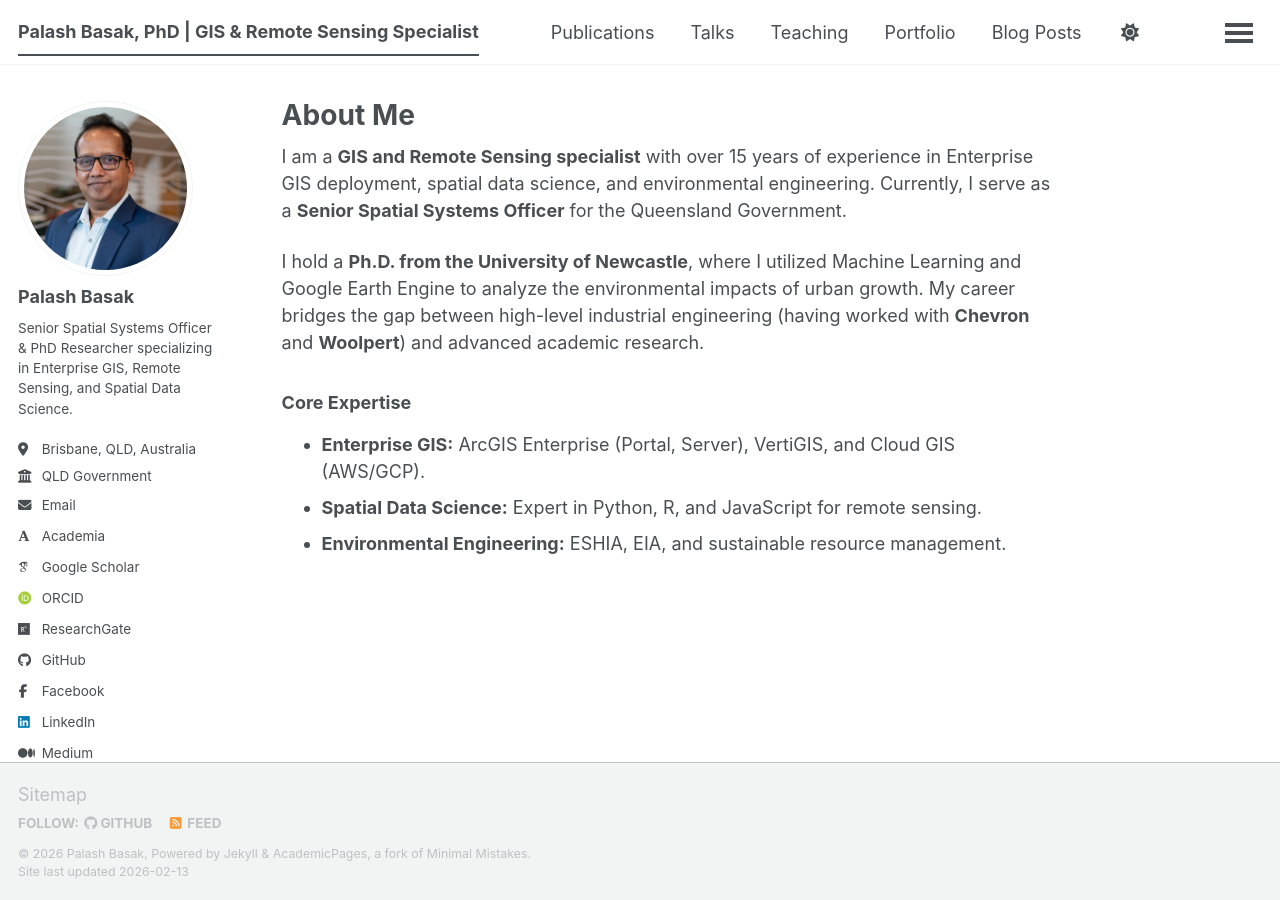
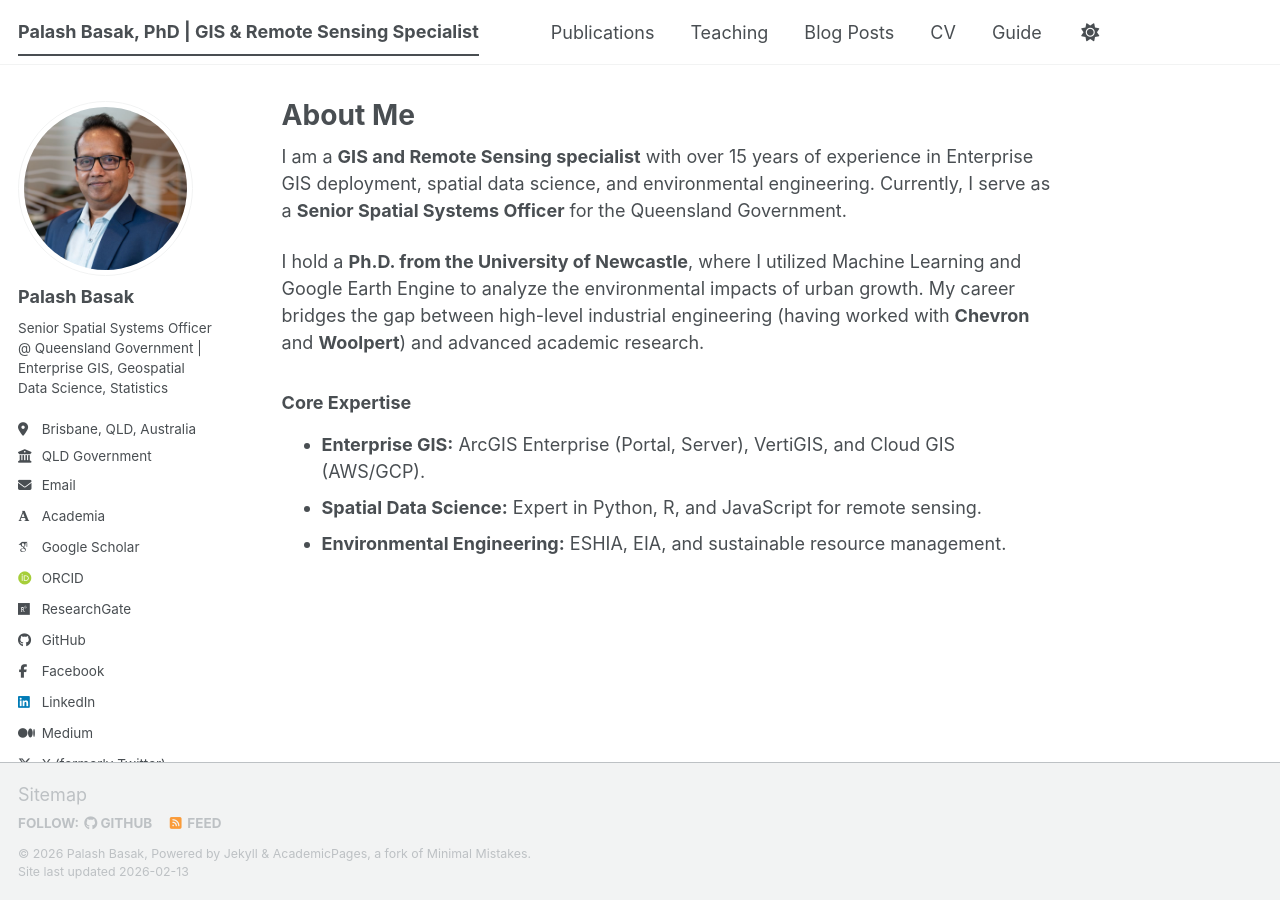
Before and after one commit to basakpalash/basakpalash.github.io, a Jekyll site: the page built from _pages/about.md, in a window 1280 px wide. Built offline with Jekyll 4.4.1, drawn with Linux system fonts in a browser that asks for light colours; some web fonts are replaced; a script bundle is joined from its source files by our own code; library files that are not in the unit come from our copies.

Commit message:
Updated primary and nagigation config file

```diff
--- a/_config.yml
+++ b/_config.yml
@@ -26,7 +26,7 @@
   avatar           : "profile.png"
   name             : "Palash Basak"
   pronouns         : # example: "she/her"
-  bio              : "Senior Spatial Systems Officer & PhD Researcher specializing in Enterprise GIS, Remote Sensing, and Spatial Data Science."
+  bio              : "Senior Spatial Systems Officer @ Queensland Government | Enterprise GIS, Geospatial Data Science, Statistics"
   location         : "Brisbane, QLD, Australia"
   employer         : "QLD Government"
   uri              : # URL
```
Also changed, not shown: _data/navigation.yml (+4 -4 lines).
